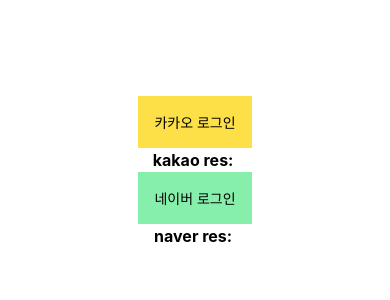
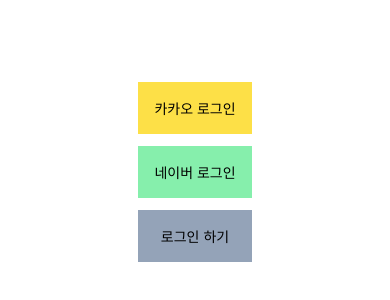
Before and after one commit to PICSEL-Labs/picsel-app, a React Native app: screen / in a window 390 px wide. Shown: the part 250-550 px from the top of the page. Built offline with nearby package versions, Linux system fonts and the light colour scheme.

Commit message:
Feat: 소셜 로그인 및 서비스 로그인 기능 구현

```diff
--- a/src/screens/TestScreen.tsx
+++ b/src/screens/TestScreen.tsx
@@ -1,51 +1,81 @@
-import React, { useState } from 'react';
+import React from 'react';
 
-import { login } from '@react-native-kakao/user';
-import NaverLogin from '@react-native-seoul/naver-login';
-import { Pressable, Text } from 'react-native';
+import { Pressable, Text, View } from 'react-native';
 import { SafeAreaView } from 'react-native-safe-area-context';
 
+import {
+  LoginRequest,
+  LoginResponse,
+  SocialTypes,
+} from '@/feature/auth/types/auth';
+import { loginApi, loginStrategies } from '@/shared/lib/api/auth/loginApi';
+import { useAuthStore } from '@/store/auth';
+
 const TestScreen = () => {
-  const [kakaoResult, setKakaoResult] = useState('');
-  const [naverResult, setNaverResult] = useState('');
+  // User Auth State
+  const { setSocialAccessToken, setAccessToken, setRefreshToken } =
+    useAuthStore();
 
-  // 카카오 로그인
-  const handleKakaoLogin = async () => {
+  // 소셜 로그인 기능
+  const handleSocialLogin = async (socialType: SocialTypes) => {
     try {
-      const token = await login();
-      setKakaoResult(JSON.stringify(token));
+      // 플랫폼에서 응답으로 받아오는 socialAccessToken
+      const socialAccessToken = await loginStrategies[socialType]();
+
+      // 소셜 토큰 authStore에 저장
+      setSocialAccessToken(socialAccessToken);
+
+      // 비동기적으로 상태가 업데이트 되기 때문에 플랫폼에서 받아온 token을 바로 넣어준다.
+      await handleLogin({ socialType, socialAccessToken });
     } catch (err) {
-      console.error('login err', err);
+      console.error(`${socialType} 로그인 실패:`, err);
     }
   };
 
-  // 네이버 로그인
-  const handleNaverLogin = async () => {
+  // 서비스 로그인 기능
+  const handleLogin = async (loginPayload: LoginRequest) => {
     try {
-      const successResponse = await NaverLogin.login();
-      setNaverResult(JSON.stringify(successResponse));
+      // login api 호출
+      const response = await loginApi(loginPayload);
+
+      console.log('로그인 성공:', response);
+
+      response.signUp ? handleSuccessfulLogin(response) : undefined; // 회원가입으로 navigate
     } catch (err) {
-      console.error(err);
+      console.error('로그인 실패:', err);
     }
+  };
+
+  // 로그인 성공했을 때 action
+  const handleSuccessfulLogin = (response: LoginResponse) => {
+    setSocialAccessToken(null);
+    setAccessToken(response.accessToken);
+    setRefreshToken(response.refreshToken);
+    // 홈화면으로 navigate
   };
 
   return (
     <SafeAreaView className="bg-white flex-1 justify-center items-center">
-      {/* 소셜 로그인(임시) */}
-      <Pressable onPress={handleKakaoLogin} className="bg-yellow-300 p-4">
-        <Text>카카오 로그인</Text>
-      </Pressable>
+      <View className="space-y-3">
+        {/* 소셜 로그인(임시) */}
+        <Pressable
+          onPress={() => handleSocialLogin('KAKAO')}
+          className="bg-yellow-300 p-4">
+          <Text>카카오 로그인</Text>
+        </Pressable>
 
-      <Text className="text-black font-bold text-base">
-        kakao res: {kakaoResult}
-      </Text>
+        <Pressable
+          onPress={() => handleSocialLogin('NAVER')}
+          className="bg-green-300 p-4">
+          <Text>네이버 로그인</Text>
+        </Pressable>
 
-      <Pressable onPress={handleNaverLogin} className="bg-green-300 p-4">
-        <Text>네이버 로그인</Text>
-      </Pressable>
-      <Text className="text-black font-bold text-base">
-        naver res: {naverResult}
-      </Text>
+        <Pressable
+          onPress={() => handleLogin}
+          className="bg-slate-400 p-4 items-center">
+          <Text>로그인 하기</Text>
+        </Pressable>
+      </View>
     </SafeAreaView>
   );
 };
```
